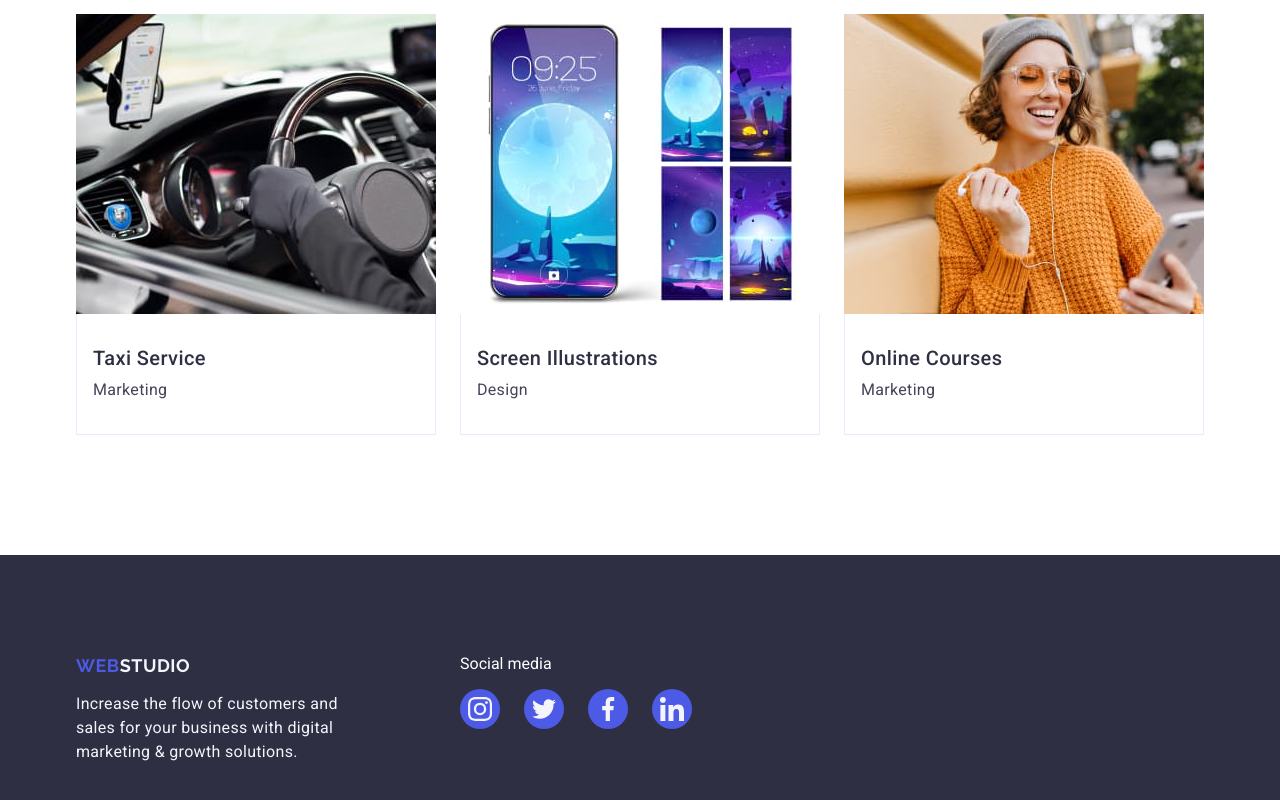
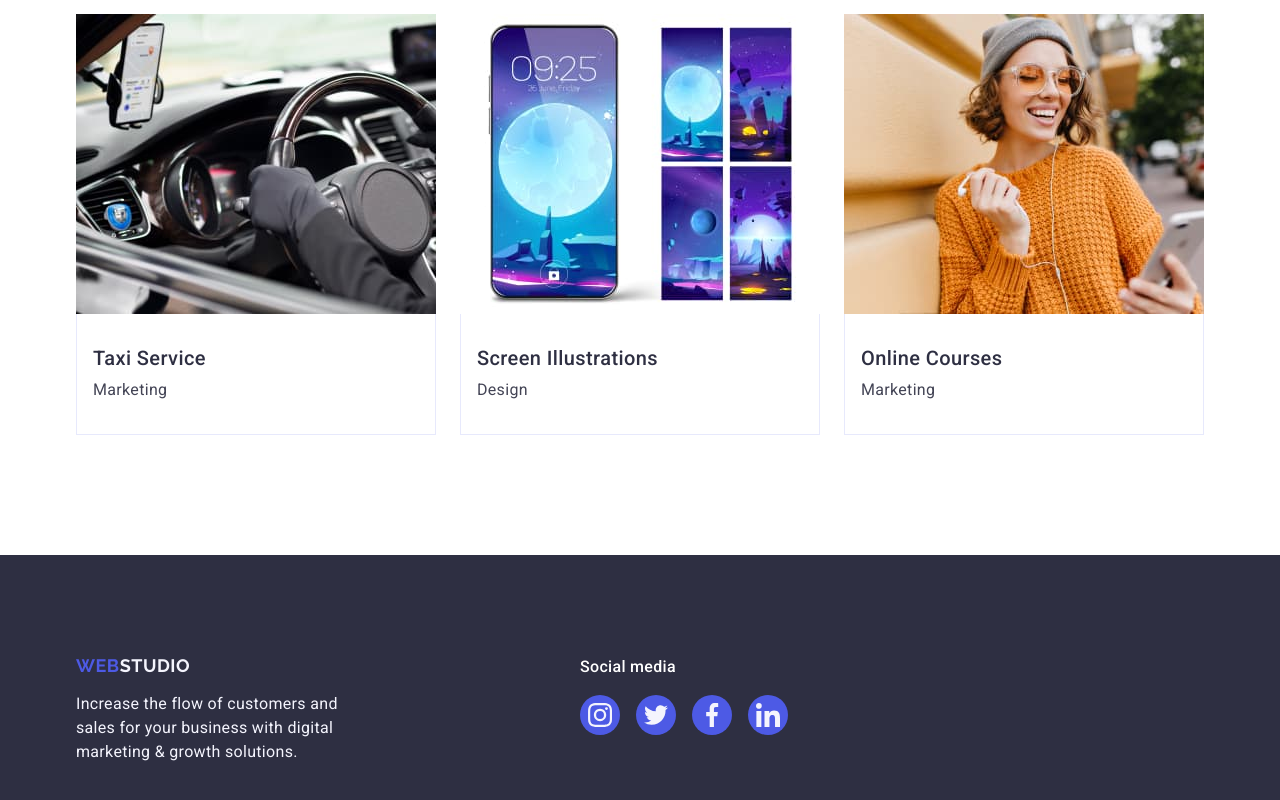
Before and after one commit to OksanaHalenko/goit-markup-hw-04, a plain HTML site: page index.html in a window 1280 px wide. Shown: the part 2604-3404 px from the top of the page. Drawn offline with nearby package versions, Linux system fonts and the light colour scheme.

Commit message:
error corection

```diff
--- a/css/styles.css
+++ b/css/styles.css
@@ -309,6 +309,7 @@ img {
 }
 .portfolio-cards:hover,
 .portfolio-cards:focus {
+  transform: translateY(0%);
   box-shadow: 0px 2px 1px 0px rgba(46, 47, 66, 0.08),
     0px 1px 1px 0px rgba(46, 47, 66, 0.16),
     0px 1px 6px 0px rgba(46, 47, 66, 0.08);
@@ -332,7 +333,7 @@ img {
   height: 100%;
   position: absolute;
   transform: translateY(100%);
-  transition: transform 500ms ease-out;
+  transition: transform 250ms cubic-bezier(0.4, 0, 0.2, 1);
   padding: 40px 32px;
 }
 .portfolio-cards:hover .overlay-text {
@@ -362,9 +363,11 @@ img {
 }
 .footer-wrapper {
   display: flex;
+  align-items: baseline;
   gap: 120px;
 }
 .footer-box {
+  margin-right: 120px;
 }
 .logo-footer {
   display: inline-block;
@@ -384,12 +387,15 @@ img {
 .footer-social-title {
   color: #fff;
   margin-bottom: 16px;
+  font-weight: 500;
+  line-height: 1.5;
+  letter-spacing: 0.02em;
 }
 .footer-socials {
   display: flex;
   justify-content: center;
   align-items: center;
-  gap: 24px;
+  gap: 16px;
 }
 .footer-socials-item {
   width: 40px;
```
